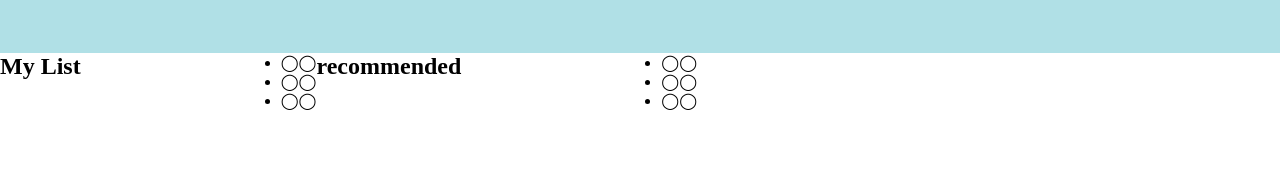
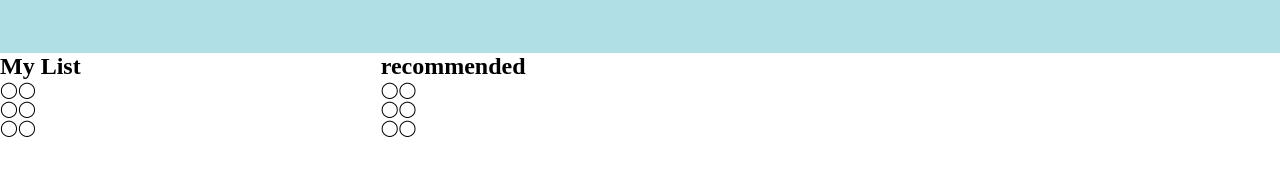
Before and after one commit to Na-naO/background_info, a plain HTML site: page index.html in a window 1280 px wide. Shown: the part 495-670 px from the top of the page. Drawn offline with Linux system fonts and the light colour scheme.

Commit message:
Edit list of footer

```diff
--- a/index.html
+++ b/index.html
@@ -57,18 +57,22 @@
 
       </div>
       <div class="chat-content">
+        <div class="mylist">
           <h2>My List</h2>
           <ul>
             <li>◯◯</li>
             <li>◯◯</li>
             <li>◯◯</li>
           </ul>
+        </div>
+        <div class="recommended">
           <h2>recommended</h2>
           <ul>
             <li>◯◯</li>
             <li>◯◯</li>
             <li>◯◯</li>
           </ul>
+        </div>
       </div>
 
     </main>
--- a/style.css
+++ b/style.css
@@ -59,7 +59,7 @@ header{
 }
 
 h2{
-  padding-right: 200px;
+  padding-right: 100px;
 }
 
 
@@ -67,3 +67,12 @@ h2{
   background-color: red;
   display: flex;
 } */
+
+
+.mylist{
+  padding-right:200px;
+}
+
+li{
+  list-style: none;
+}
```
Lines whose indentation alone changed are shown as unchanged.
